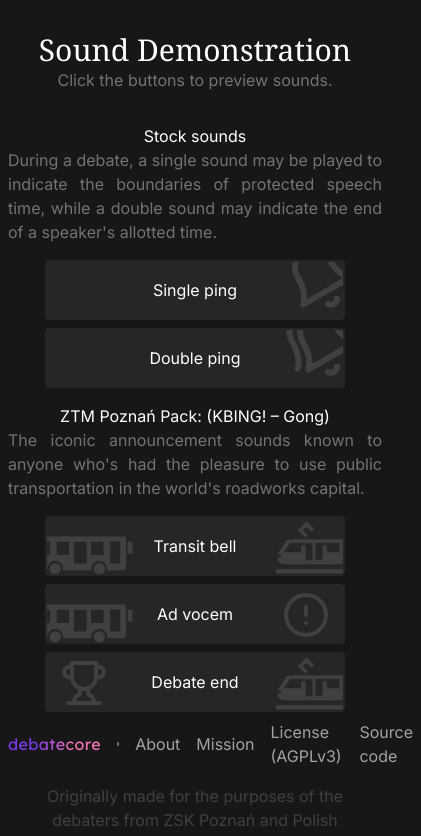
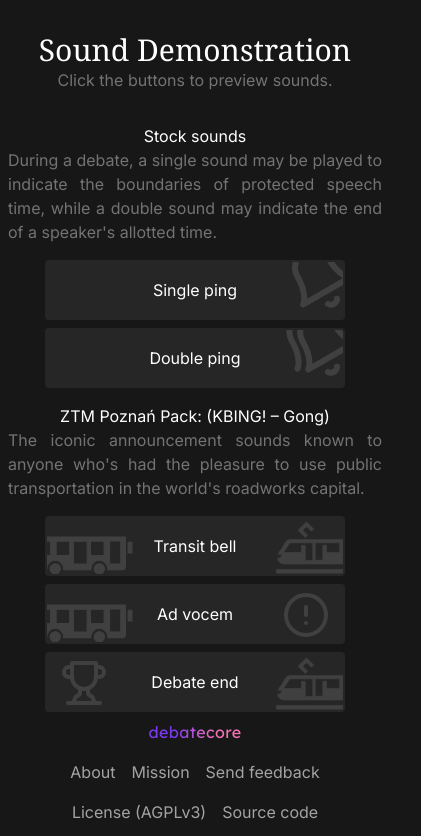
Before and after one commit to debatecore/debate-tools, a Next.js app: page /sound-demonstration in a window 390 px wide. Shown: the top 836 px of the page, 421 px wide, since content can reach past the window. Built offline with nearby package versions, Linux system fonts and the light colour scheme; no server answers.

Commit message:
[23] add simple mobile footer stylings

```diff
--- a/src/components/DebatecoreFooter.tsx
+++ b/src/components/DebatecoreFooter.tsx
@@ -21,6 +21,10 @@ const DebatecoreFooter = (props: {}) => {
       href: "https://debateco.re/about",
     },
     {
+      text: "Send feedback",
+      href: "https://debateco.re/sendfeedback?from=toolsfooter",
+    },
+    {
       text: `${useLang("footerLicense")} (AGPLv3)`,
       href: "/about/license",
     },
@@ -32,7 +36,7 @@ const DebatecoreFooter = (props: {}) => {
 
   return (
     <>
-      <div className="flex flex-row items-center gap-4 p-2 mx-auto">
+      <div className="flex flex-col md:flex-row items-center gap-4 p-2 mx-auto">
         <div>
           <a
             href="https://debateco.re"
@@ -41,7 +45,8 @@ const DebatecoreFooter = (props: {}) => {
             debatecore
           </a>
         </div>
-        <div className="w-1 h-1 block bg-neutral-500 rounded" />
+        <div className="w-1 h-1 hidden md:block bg-neutral-500 rounded" />
+        <div className="flex flex-row flex-wrap justify-center items-center gap-4">
           {footerlinks.map((link) => {
             return (
               <a
@@ -54,6 +59,7 @@ const DebatecoreFooter = (props: {}) => {
             );
           })}
         </div>
+      </div>
       <div className="mx-auto p-2 text-balance text-center text-neutral-700">
         {useLang("disclaimer")}
         {" © 2023-2024 Jakub Mańczak & Mateusz Dobrzyński"}
```
Lines whose indentation alone changed are shown as unchanged.
